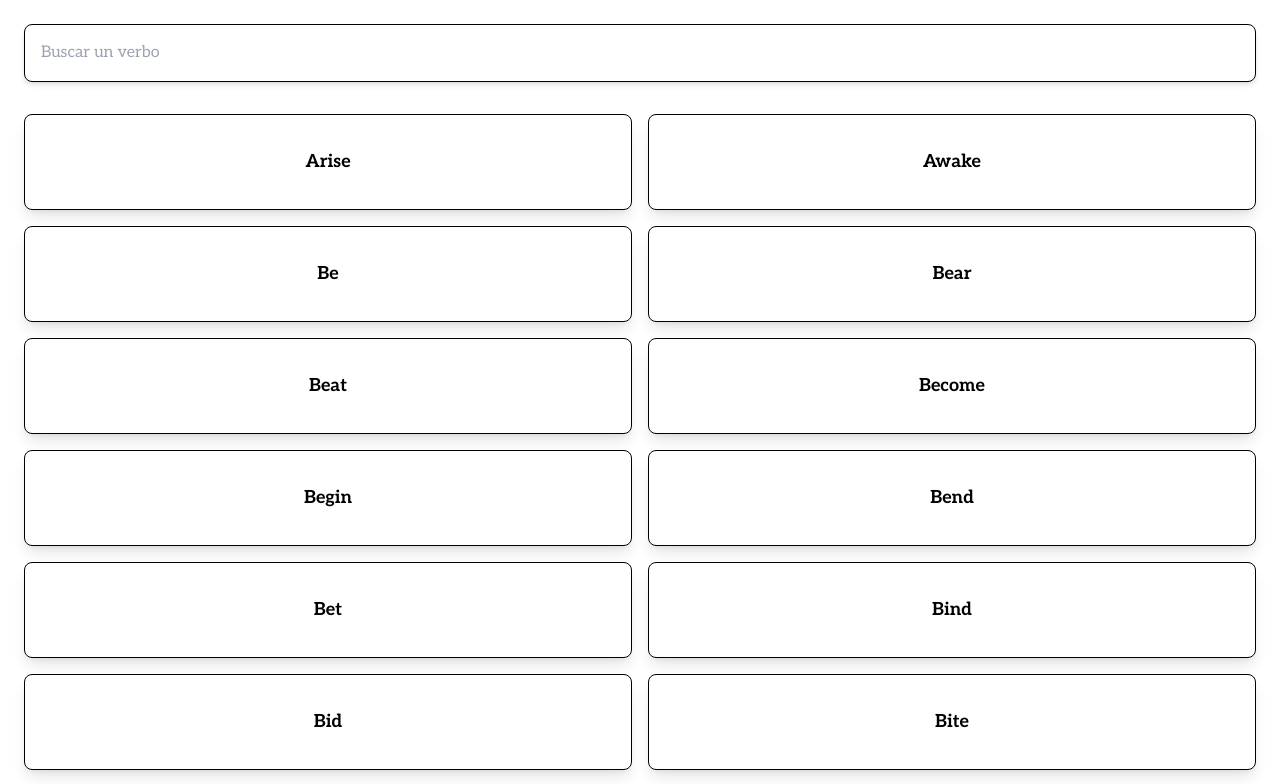
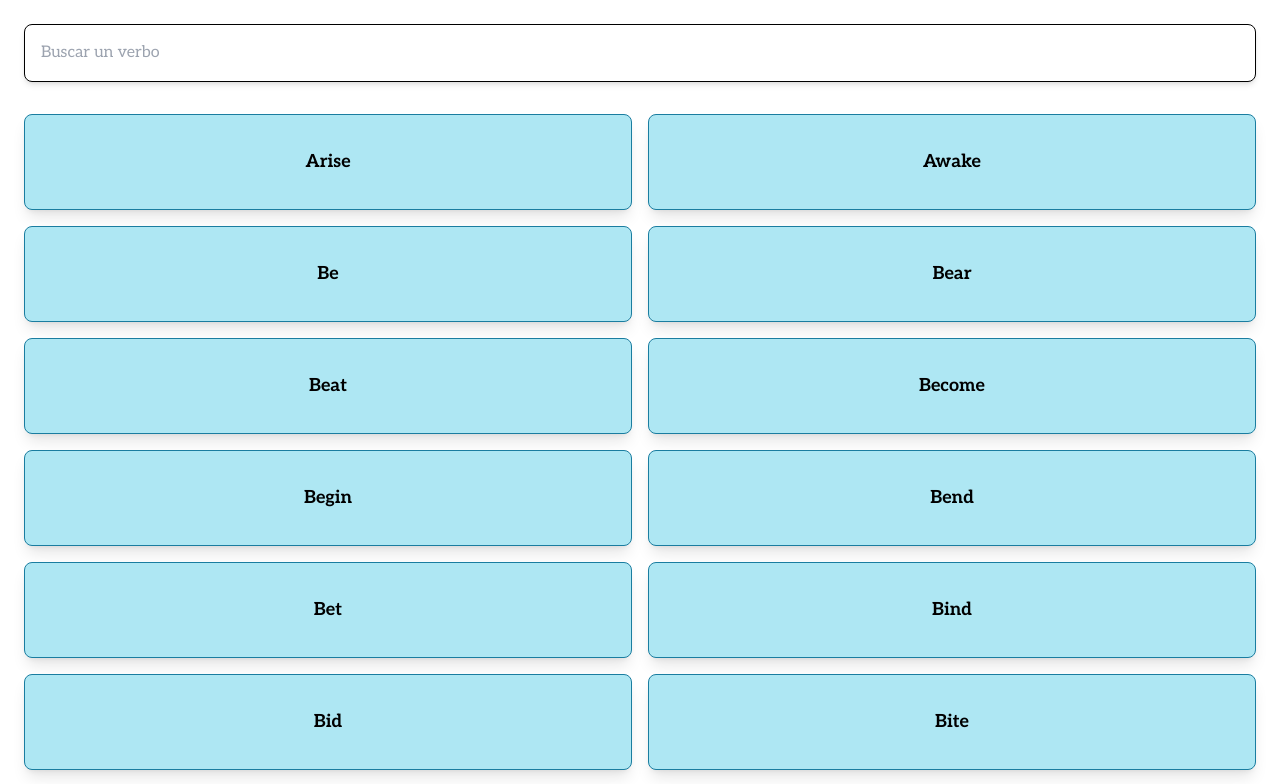
Before and after one commit to OussamaAtifii/english-verbs, a Next.js app: page / in a window 1280 px wide. Shown: the top 784 px of the page. Built offline with nearby package versions, Linux system fonts and the light colour scheme; a web font is replaced by a local one.

Commit message:
change color name

```diff
--- a/tailwind.config.ts
+++ b/tailwind.config.ts
@@ -15,7 +15,7 @@ const config: Config = {
       },
     },
     colors: {
-      "jelly-bean": {
+      jellybean: {
         "50": "#eefbfd",
         "100": "#d4f4f9",
         "200": "#aee7f3",
```
